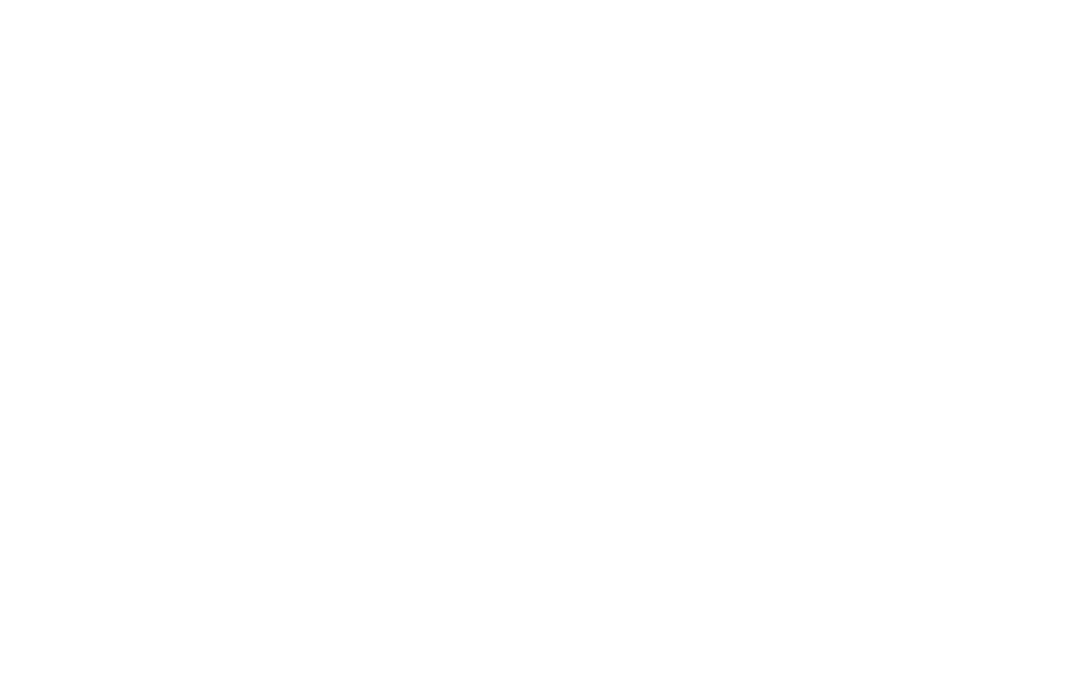
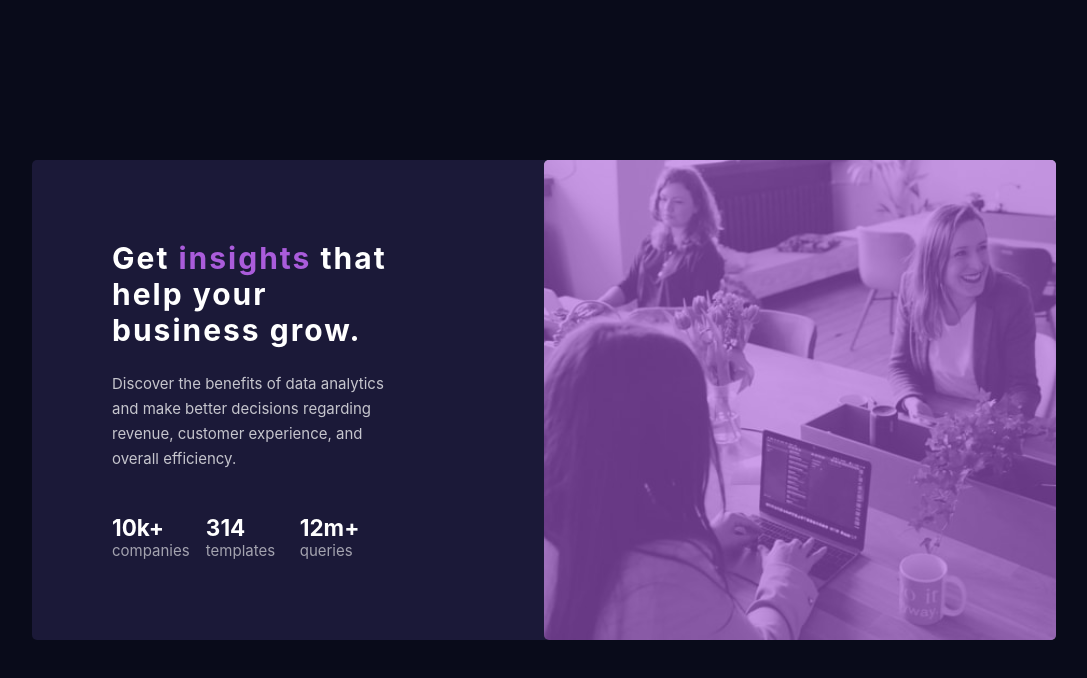
Before and after one commit to EnkiEnki77/stats-preview-card, a plain HTML site: page index.html in a window 1280 px wide. Shown: the whole page, without its empty margins (96-1183 px from the left). Drawn offline with Linux system fonts and the light colour scheme; a web font is replaced by a local one.

Commit message:
finished

```diff
--- a/index.html
+++ b/index.html
@@ -1,13 +1,59 @@
 <!DOCTYPE html>
 <html lang="en">
 <head>
-    <meta charset="UTF-8">
-    <meta http-equiv="X-UA-Compatible" content="IE=edge">
-    <meta name="viewport" content="width=device-width, initial-scale=1.0">
-    <link rel="stylesheet" href="styles.css">
-    <title>Stats-preview</title>
+  <meta charset="UTF-8">
+  <meta name="viewport" content="width=device-width, initial-scale=1.0"> <!-- displays site properly based on user's device -->
+
+  <link rel="icon" type="image/png" sizes="32x32" href="./images/favicon-32x32.png">
+
+  <title>Frontend Mentor | Stats preview card component</title>
+  <link rel="stylesheet" href="styles.css">
+
+  <!-- Feel free to remove these styles or customise in your own stylesheet 👍 -->
+  <!-- <style>
+    .attribution { font-size: 11px; text-align: center; }
+    .attribution a { color: hsl(228, 45%, 44%); }
+  </style> -->
 </head>
 <body>
 
+ <div class="card">
+      <div class="left">
+          <div class="head">
+              <h1>Get <span class="accent">insights</span> that help your business grow.</h1>
+            </div>
+
+         <div class="para">
+             <p>
+                  Discover the benefits of data analytics and make better decisions regarding revenue, customer
+                  experience, and overall efficiency.
+             </p>
+         </div >
+
+         <div class="stats">
+             <div class="stat">
+                 <h2>10k+</h2>
+                  <p>companies</p></div>
+              <div class="stat">
+                  <h2>314</h2>
+                   <p>templates</p></div>
+              <div class="stat">
+                  <h2>12m+</h2>
+                  <p>queries</p>
+            </div>
+         </div>
+      </div>
+
+      <div class="right">
+            <div class="wrap">
+                <img src="./stats-preview-card-component-main/images/image-header-desktop.jpg" alt="">
+            </div>
+      </div>
+ </div>
+
+  <!-- <div class="attribution">
+    Challenge by <a href="https://www.frontendmentor.io?ref=challenge" target="_blank">Frontend Mentor</a>.
+    Coded by <a href="#">Austin Layman</a>.
+  </div> -->
 </body>
 </html>
--- a/styles.css
+++ b/styles.css
@@ -1,5 +1,118 @@
+@import url(https://fonts.google.com/specimen/Inter);
+@import url(https://fonts.google.com/specimen/Lexend+Deca);
+
+
 *{
     margin: 0;
     padding: 0;
     box-sizing: border-box;
 }
+
+body{
+  width: 100vw;
+  height: 100vh;
+  background-color: hsl(233, 47%, 7%);
+  font-size: 15px;
+  display: flex;
+  justify-content: center;
+  align-items: center;
+  flex-direction: column;
+  font-family: 'Inter', sans-serif;
+}
+
+
+.card{
+    width: 80%;
+    height: 60%;
+   background-color: hsl(244, 38%, 16%);
+   border-radius: 5px;
+   display: flex;
+}
+
+.left{
+    width: 50%;
+    height: 100%;
+    padding: 80px;
+    display: flex;
+    flex-direction: column;
+    justify-content: space-between;
+}
+
+.para{
+    margin-bottom: 20px;
+    width: 80%;
+    line-height: 25px;
+
+}
+
+.head{
+    width: 80%;
+    letter-spacing: 2px;
+}
+
+.head h1{
+    color: hsl(0, 0%, 100%);
+}
+
+.accent{
+    color:  hsl(277, 64%, 61%) ;
+}
+
+.para p{
+    color:  hsla(0, 0%, 100%, 0.75);
+}
+
+.stats{
+    display: flex;
+    justify-content: space-between;
+    width: 80%;
+}
+
+.stat{
+    display: flex;
+    flex-direction: column;
+    width: 80%;
+}
+
+.stat h2{
+    color: hsl(0, 0%, 100%);
+}
+
+.stat p{
+    color:  hsla(0, 0%, 100%, 0.6) ;
+}
+
+.right{
+    width: 50%;
+    height: 100%;
+    overflow: hidden;
+}
+
+img {
+    width: 100%;
+    height: 100%;
+    object-fit: cover;
+    padding: 0;
+    margin: 0;
+    display:block;
+
+  }
+
+  .wrap {
+    position:relative;
+    height: 100%;
+    width: 100%;
+    overflow: hidden;
+    border-radius: 5px;
+  }
+
+  .wrap:before {
+    content:"";
+    position: absolute;
+    top:0;
+    left:0;
+    height:100%;
+    width:100%;
+    background-color:  hsla(277, 64%, 61%, 0.6) ;
+    z-index:999;
+  }
```
